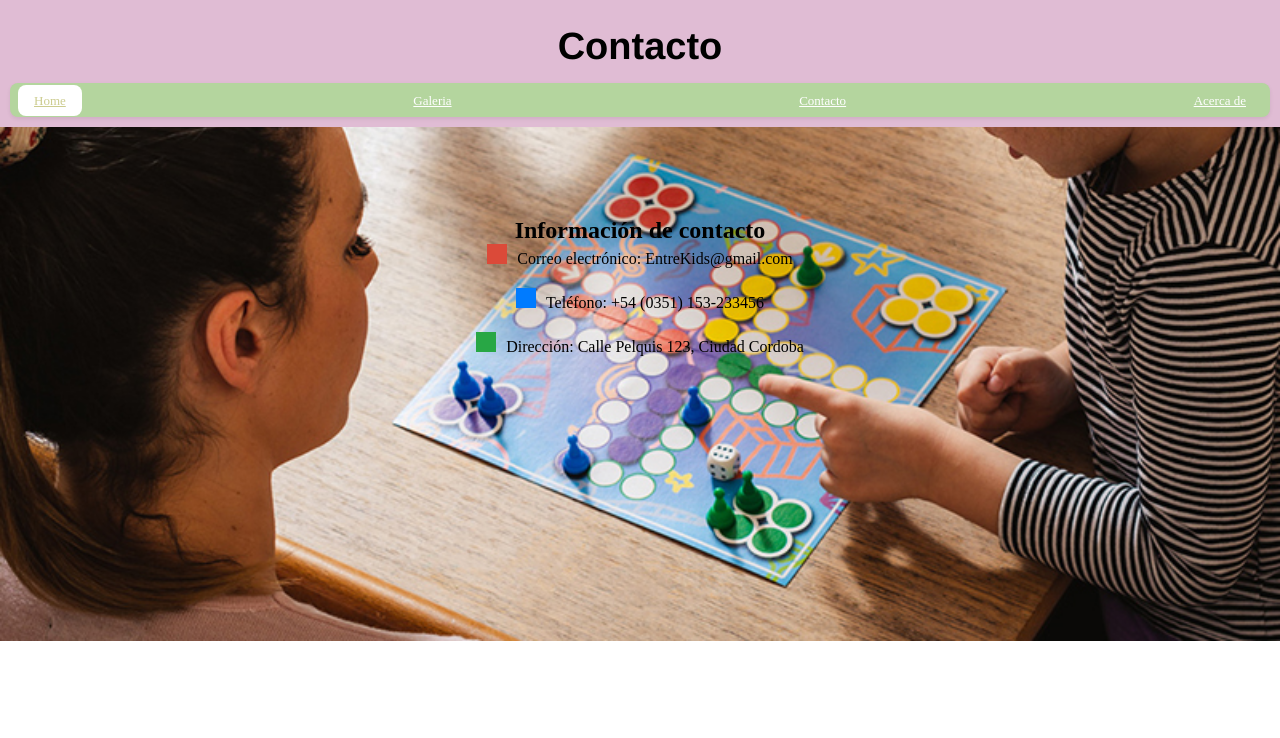
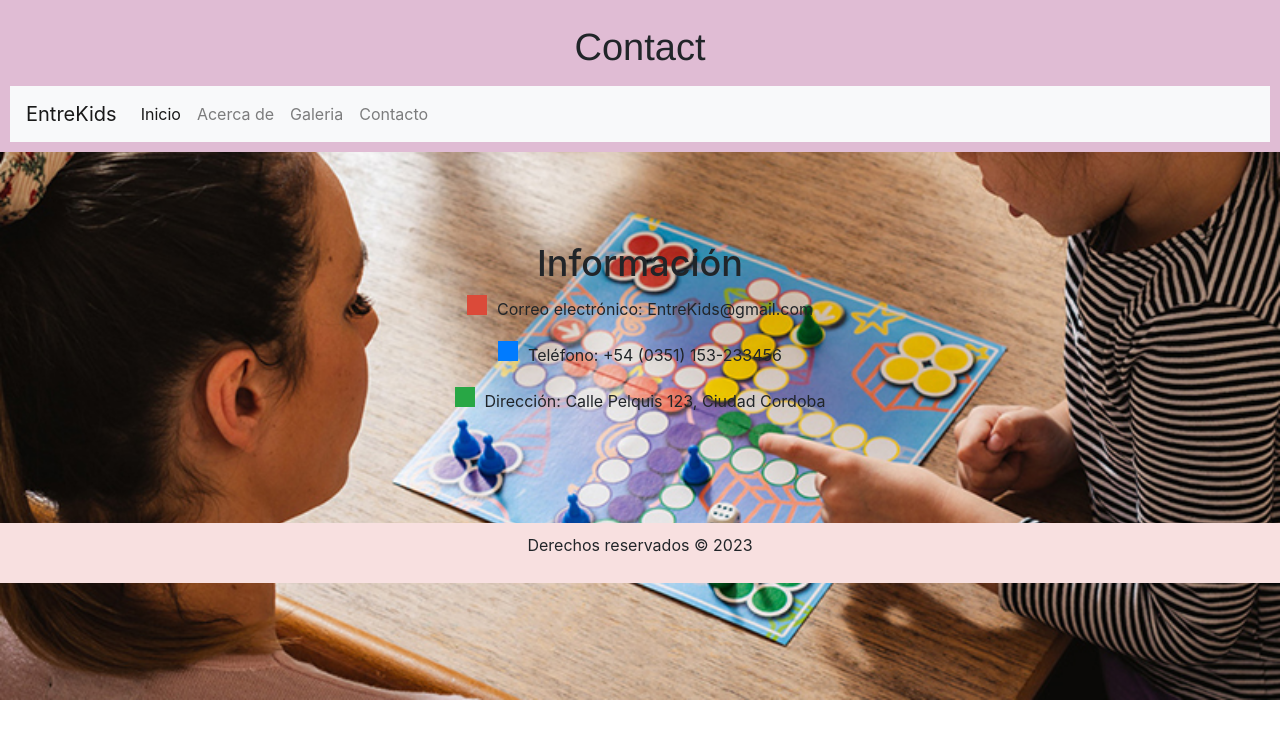
Before and after one commit to naiaracarinchi/PFCarinchi, a website: page templates/contact.html in a window 1280 px wide. Drawn offline with nearby package versions, Linux system fonts and the light colour scheme.

Commit message:
ADD: new changes

```diff
--- a/css/estilo.css
+++ b/css/estilo.css
@@ -65,10 +65,35 @@ main a {
   display: block;
   padding: 10px 20px;
   margin: 10px 20px;
-  background-color: #9ece7a;
+  background-color: #a2a786;
   color: #0e0909;
   text-decoration: none;
   border-radius: 5px;
+}
+/*Styles for navbar*/
+.navbar {
+  background-color: #ff6f61;
+}
+
+.navbar-brand {
+  color: #ffffff;
+  font-size: 1.5rem;
+  font-weight: bold;
+}
+
+.nav-link {
+  color: #ffffff;
+  font-weight: bold;
+}
+
+.nav-link:hover,
+.nav-link:focus {
+  color: #00b8a9;
+}
+
+.nav-link.active {
+  color: #00b8a9;
+  font-weight: bold;
 }
 
 /* Styles for contact.html */
--- a/style.scss
+++ b/style.scss
@@ -21,6 +21,7 @@ header {
   padding: 10px;
   margin-bottom: auto;
   text-align: center;
+}
 
   h1 {
     margin: 0;
@@ -30,37 +31,6 @@ header {
     padding: 10px;
     text-align: center;
   }
-
-  .nav {
-    display: flex;
-    justify-content: space-between;
-    align-items: center;
-    background-color: $secondary-color;
-    padding: 0.5rem;
-    border-radius: 0.5rem;
-    box-shadow: 0 0.125rem 0.25rem rgba(0, 0, 0, 0.075);
-
-    .nav-item {
-      list-style: none;
-
-      .nav-link {
-        color: $light-color;
-        background-color: transparent;
-        border: none;
-        border-radius: 0.5rem;
-        padding: 0.5rem 1rem;
-        font-size: small;
-
-        &.active,
-        &:hover {
-          color: rgb(204, 204, 143);
-          background-color: $light-color;
-          transition: background-color 0.3s ease;
-        }
-      }
-    }
-  }
-}
 
 main {
   display: flex;
--- a/templates/contact.html
+++ b/templates/contact.html
@@ -8,26 +8,46 @@
   <meta name="keywords" content="EntreKids, juegos para niños, juegos educativos, resolución de problemas, creatividad, cooperación">
   <link rel="stylesheet" href="../style.css">
   <link rel="icon" href="../multimedia/favicon.ico">
+  <link rel="stylesheet" href="https://stackpath.bootstrapcdn.com/bootstrap/4.5.2/css/bootstrap.min.css">
 </head>
 <body>
   <header>
-		<h1>Contacto</h1>
-		<ul class="nav">
-			<li class="nav-item" role="presentation">
-			  <a class="nav-link active rounded-5" href="../index.html">Home</a></li>
-			<li class="nav-item" role="presentation">
-			  <a class="nav-link rounded-5" href="../templates/gallery.html">Galeria</a></li>
-			<li class="nav-item" role="presentation">
-			  <a class="nav-link rounded-5" href="../templates/contact.html">Contacto</a></li>
-			<li class="nav-item" role="presentation">
-			  <a class="nav-link rounded-5" href="../templates/about.html">Acerca de</a></li>
+	<h1>Contact</h1>
+    <nav class="navbar navbar-expand-lg navbar-light bg-light">
+      <a class="navbar-brand" href="#">EntreKids</a>
+      <button class="navbar-toggler" type="button" data-toggle="collapse" data-target="#navbarNav" aria-controls="navbarNav" aria-expanded="false" aria-label="Toggle navigation">
+        <span class="navbar-toggler-icon"></span>
+      </button>
+      <div class="collapse navbar-collapse" id="navbarNav">
+        <ul class="navbar-nav">
+          <li class="nav-item active">
+            <a class="nav-link" href="/index.html">Inicio</a>
+          </li>
+          <li class="nav-item">
+            <a class="nav-link" href="/templates/about.html">Acerca de</a>
+          </li>
+          <li class="nav-item">
+            <a class="nav-link" href="/templates/gallery.html">Galeria</a>
+          </li>
+          <li class="nav-item">
+            <a class="nav-link" href="/templates/contact.html">Contacto</a>
+          </li>
         </ul>
+      </div>
+    </nav>
   </header>
   <main>
-		<h2>Información de contacto</h2>
+    <h1>Información </h1>
     <p><span class="icon gmail"></span>Correo electrónico: EntreKids@gmail.com</p>
     <p><span class="icon phone"></span>Teléfono: +54 (0351) 153-233456</p>
     <p><span class="icon address"></span>Dirección: Calle Pelquis 123, Ciudad Cordoba</p>
   </main>
+
+  <footer>
+    <p>Derechos reservados © 2023</p>
+  </footer>
+
+  <script src="https://code.jquery.com/jquery-3.5.1.slim.min.js"></script>
+  <script src="https://stackpath.bootstrapcdn.com/bootstrap/4.5.2/js/bootstrap.min.js"></script>
 </body>
 </html>
```
Also changed, not shown: index.html (+24 -12 lines), templates/about.html (+22 -10 lines), templates/gallery.html (+28 -21 lines). Lines whose indentation alone changed are shown as unchanged.
